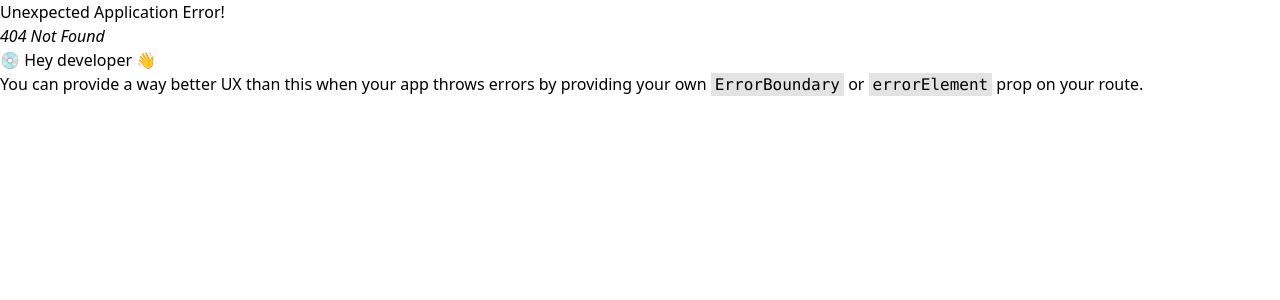
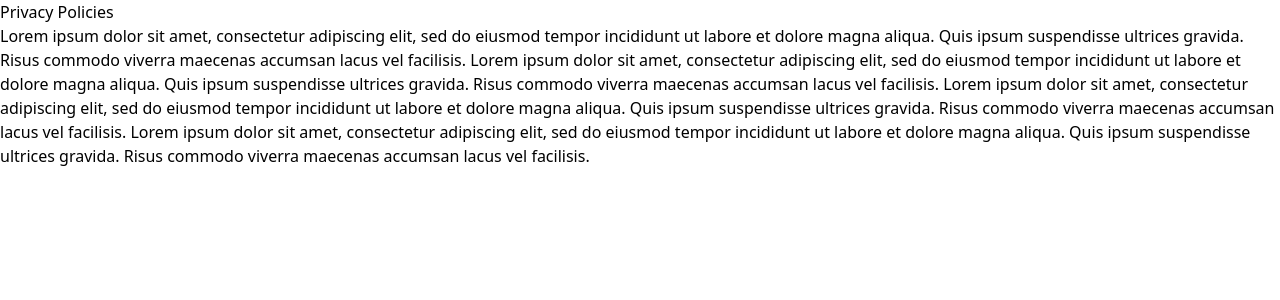
Before and after one commit to TTiploka/steinar-libery, a React (Vite) app: page /privacy in a window 1280 px wide. Before the commit this address had no page. Shown: the top 300 px of the page. Built offline with nearby package versions, Linux system fonts and the light colour scheme.

Commit message:
Six Routes Added

```diff
--- /dev/null
+++ b/src/views/Book.tsx
@@ -0,0 +1,15 @@
+export default function Book() {
+    return <>
+        <article className="p-10 flex ">
+                <img className="w-80 h-96 m-20 ml-20 border rounded-md" src="" alt="" />
+                <section className=" w-1/2 text-center">
+                    <h1 className="text-white mt-20 text-2xl">Book Name</h1>
+                    <p className="text-white my-5">Lorem ipsum dolor sit amet, consectetur adipiscing elit,
+                    sed do eiusmod tempor incididunt ut labore et dolore magna aliqua. Quis
+                    ipsum suspendisse ultrices gravida. Risus commodo viverra maecenas accumsan
+                    lacus vel facilisis. </p>
+                    <button className="bg-indigo-800 w-32 h-10 mt-6 text-white rounded-md ">Reed</button>
+                </section>
+        </article>
+    </>
+}
--- /dev/null
+++ b/src/views/Contact-us.tsx
@@ -0,0 +1,18 @@
+export default function ContactUs() {
+    return <>
+        <article className="text-white flex text-left my-20 p-2 mx-auto w-3/5 h-auto">
+        <div className="border w-1/2 py-5 px-5 rounded-l-md bg-gray-900">
+            <h1 className="text-white text-3xl  text-center">Login</h1>
+            <small className="block mb-10 text-center text-gray-500">Type your data to login</small>
+            <p className="text-sm">User</p>
+            <input className="w-full h-10 rounded-sm text-xl mb-5" type="text" placeholder="Luca" />
+            <p className="text-sm">Mail</p>
+            <input className="w-full h-10 rounded-sm text-xl mb-5" type="text" placeholder="Password" />
+            <p className="text-sm">Type your messaje</p>
+            <input className="w-full h-28 rounded-sm text-xl p-0" type="text" placeholder="Password" />
+            <button className="bg-indigo-500  w-1/2 h-10 my-5 rounded-md mx-20">Submit</button>
+        </div>
+            <img className="w-1/2 h-auto rounded-r-md m-0 " src="" alt="" />
+    </article>
+    </>
+}
--- /dev/null
+++ b/src/views/Login.tsx
@@ -0,0 +1,17 @@
+export default function Login() {
+    return <>
+    <article className="text-white flex text-left my-20 p-2 mx-auto w-3/5 h-auto">
+        <div className="border w-1/3 py-5 px-5 rounded-l-md bg-gray-900">
+            <h1 className="text-white text-3xl  text-center">Login</h1>
+            <small className="block mb-10 text-center text-gray-500">Type your data to login</small>
+            <p className="text-sm">User Name</p>
+            <input className="w-full rounded-sm h-10 text-xl mb-5" type="text" placeholder="Luca" />
+            <p className="text-sm">Password</p>
+            <input className="w-full rounded-sm h-10 text-xl" type="text" placeholder="Password" />
+            <p className="text-sm text-right hover:underline text-blue-600">Forget Password?</p>
+            <button className="bg-indigo-500  w-1/2 h-10 my-5 rounded-md mx-14">Submit</button>
+        </div>
+            <img className="w-2/3 h-auto rounded-r-md m-0 "  src="" alt="" />
+    </article>
+    </>
+}
--- /dev/null
+++ b/src/views/Privacy.tsx
@@ -0,0 +1,19 @@
+export default function Privacy() {
+    return <>
+
+        <h3 className="text-white text-center text-3xl my-20 mb-10">Privacy Policies</h3>
+        <p className="text-white  text-justify w-4/5 m-auto">Lorem ipsum dolor sit amet, consectetur adipiscing elit,
+                    sed do eiusmod tempor incididunt ut labore et dolore magna aliqua. Quis
+                    ipsum suspendisse ultrices gravida. Risus commodo viverra maecenas accumsan
+                    lacus vel facilisis. Lorem ipsum dolor sit amet, consectetur adipiscing elit,
+                    sed do eiusmod tempor incididunt ut labore et dolore magna aliqua. Quis
+                    ipsum suspendisse ultrices gravida. Risus commodo viverra maecenas accumsan
+                    lacus vel facilisis. Lorem ipsum dolor sit amet, consectetur adipiscing elit,
+                    sed do eiusmod tempor incididunt ut labore et dolore magna aliqua. Quis
+                    ipsum suspendisse ultrices gravida. Risus commodo viverra maecenas accumsan
+                    lacus vel facilisis. Lorem ipsum dolor sit amet, consectetur adipiscing elit,
+                    sed do eiusmod tempor incididunt ut labore et dolore magna aliqua. Quis
+                    ipsum suspendisse ultrices gravida. Risus commodo viverra maecenas accumsan
+                    lacus vel facilisis. </p>
+    </>
+}
--- /dev/null
+++ b/src/views/Register.tsx
@@ -0,0 +1,23 @@
+export default function Register() {
+    return <>
+    <article className="text-white flex text-left my-20 p-2 mx-auto w-3/5 h-auto">
+        <div className="border w-1/3 py-5 px-5 rounded-l-md bg-gray-900">
+            <h1 className="text-white text-2xl mb-3 text-center">Register</h1>
+            <p className="text-sm">Name</p>
+            <input className="w-full rounded-sm text-lg" type="text" placeholder="Luis" />
+            <p className="text-sm">Last Name</p>
+            <input className="w-full rounded-sm text-lg" type="text" placeholder="Carnel" />
+            <p className="text-sm">User Name</p>
+            <input className="w-full rounded-sm text-lg" type="text" placeholder="Luca" />
+            <p className="text-sm">Mail</p>
+            <input className="w-full rounded-sm text-lg" type="text" placeholder="Mail" />
+            <p className="text-sm">Password</p>
+            <input className="w-full rounded-sm text-lg" type="text" placeholder="Password" />
+            <p className="text-sm">Repeat Password</p>
+            <input className="w-full rounded-sm text-lg" type="text" placeholder="Password" />
+            <button className="bg-indigo-500 w-1/2 h-10 my-5 rounded-md mx-14">Submit</button>
+        </div>
+            <img className="w-2/3 h-auto rounded-r-md m-0 " src="" alt="" />
+    </article>
+    </>
+}
--- a/src/views/about.tsx
+++ b/src/views/about.tsx
@@ -1,3 +1,20 @@
 export default function About(){
-    return <h1>hello world</h1>
+    return <>
+         <section className="m-auto w-1/2 p-5 ">
+            <img className="my-10 mx-auto w-80 h-80 border" src="" alt="" />
+            <h1 className="text-white text-center my-5 text-2xl">About us</h1>
+            <p className=" text-white w-full text-justify mx-auto">Lorem ipsum dolor sit amet, consectetur adipiscing elit,
+            sed do eiusmod tempor incididunt ut labore et dolore magna
+            aliqua. Quis ipsum suspendisse ultrices gravida. Risus
+            commodo viverra maecenas accumsan lacus vel facilisis. <br/>
+            Lorem ipsum dolor sit amet, consectetur adipiscing elit,
+            sed do eiusmod tempor incididunt ut labore et dolore magna
+            aliqua. Quis ipsum suspendisse ultrices gravida. Risus
+            commodo viverra maecenas accumsan lacus vel facilisis. <br/>
+            Lorem ipsum dolor sit amet, consectetur adipiscing elit,
+            sed do eiusmod tempor incididunt ut labore et dolore magna
+            aliqua. Quis ipsum suspendisse ultrices gravida. Risus
+            commodo viverra maecenas accumsan lacus vel facilisis. </p>
+         </section>
+    </>
 }
```
Also changed, not shown: src/router/index.tsx (+10 -0 lines).
